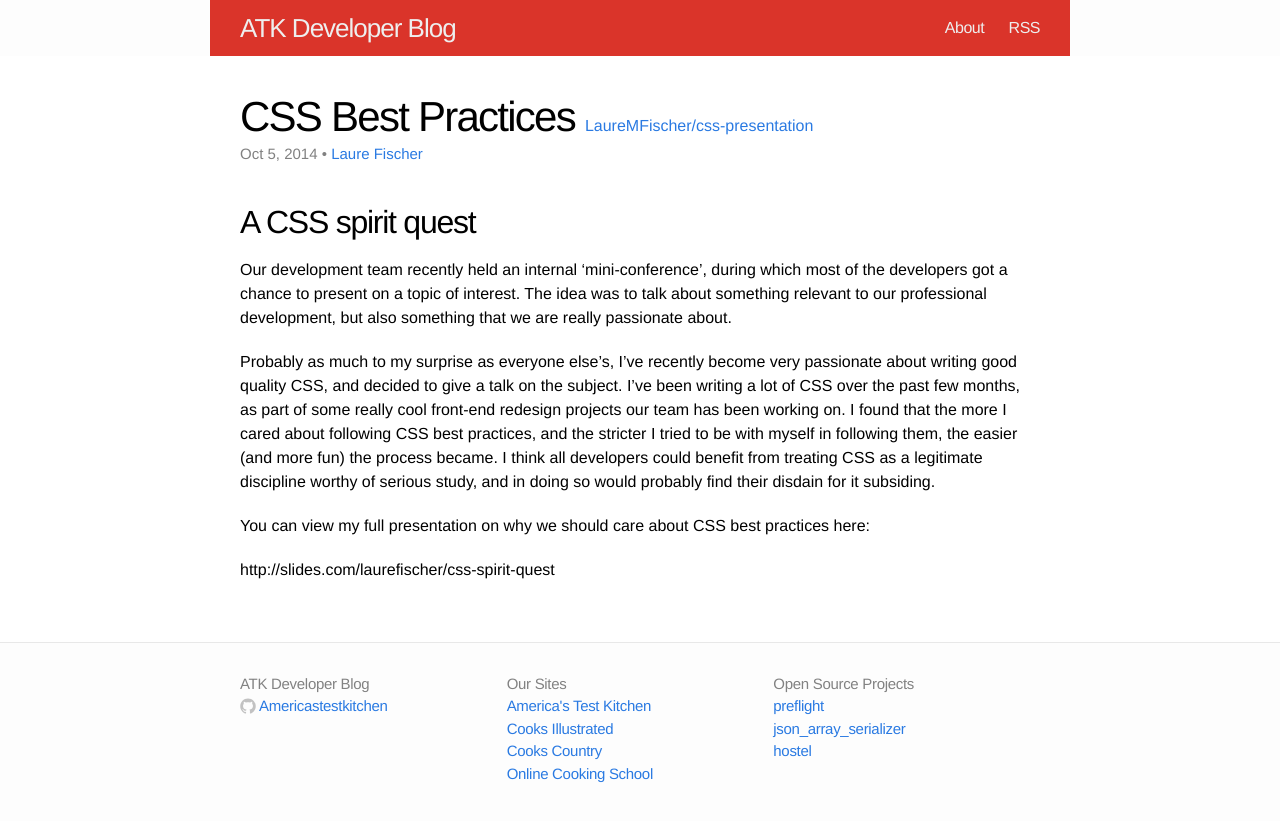
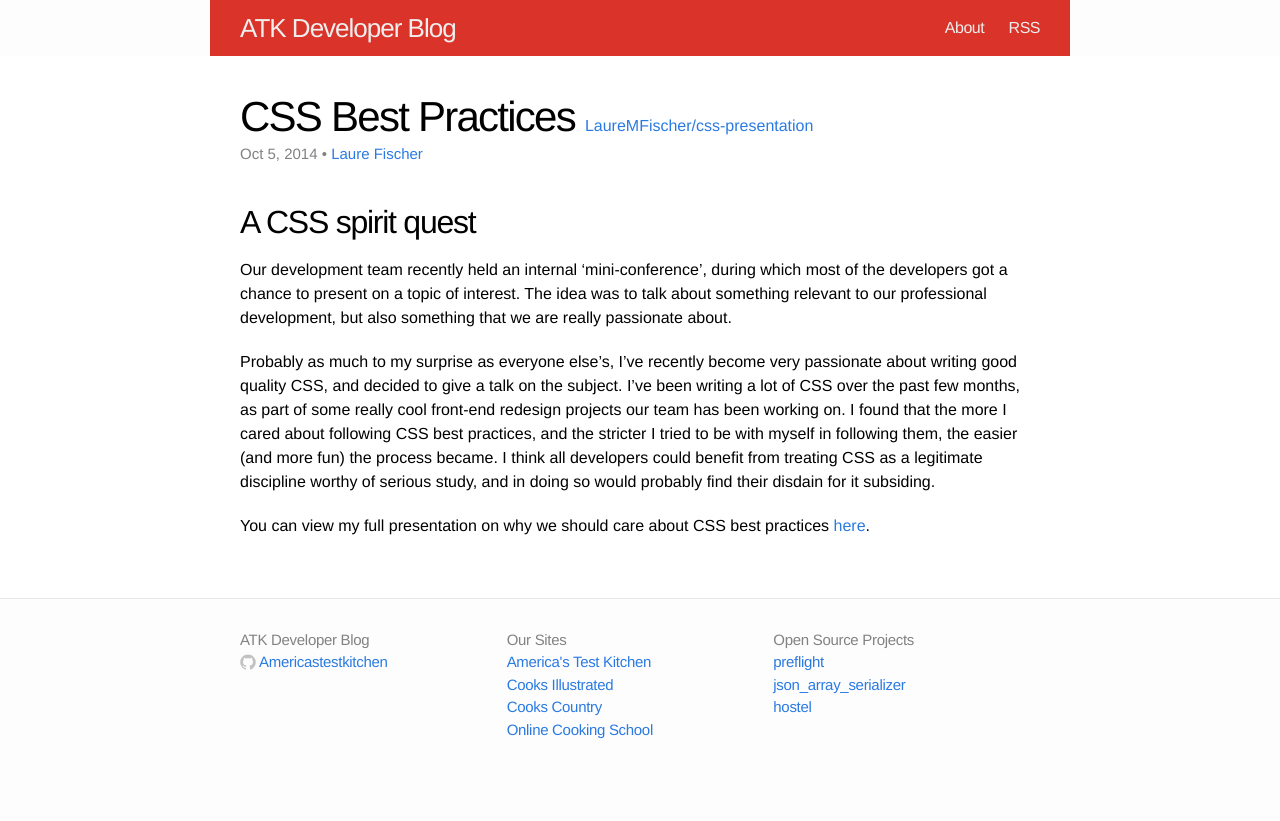
Before and after one commit to Americastestkitchen/Americastestkitchen.github.io, a Jekyll site: the page built from _posts/2014-10-05-css-debates.markdown, in a window 1280 px wide. Shown: the top 821 px of the page. Built offline with Jekyll 4.4.1, drawn with Linux system fonts in a browser that asks for light colours.

Commit message:
Fix link to slides

```diff
--- a/_posts/2014-10-05-css-debates.markdown
+++ b/_posts/2014-10-05-css-debates.markdown
@@ -26,6 +26,4 @@
 find their disdain for it subsiding.
 
 You can view my full presentation on why we should care about CSS best
-practices here:
-
-http://slides.com/laurefischer/css-spirit-quest
+practices [here](http://slides.com/laurefischer/css-spirit-quest).
```
